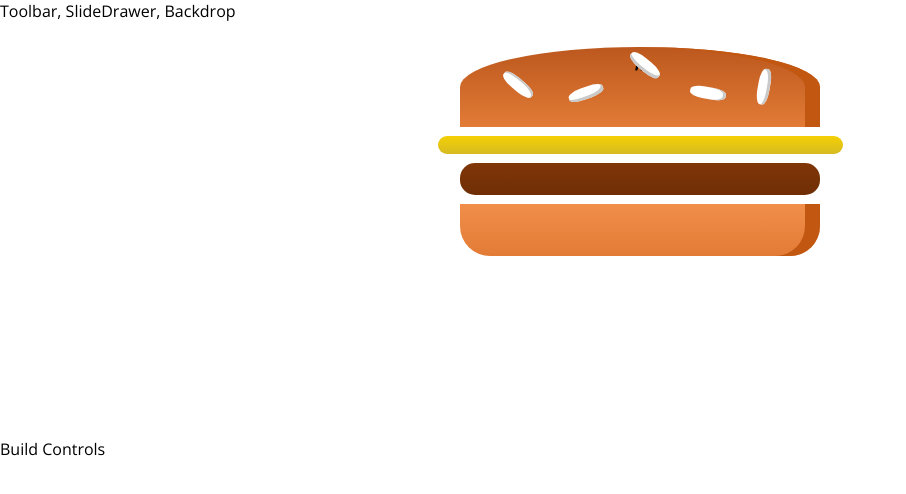
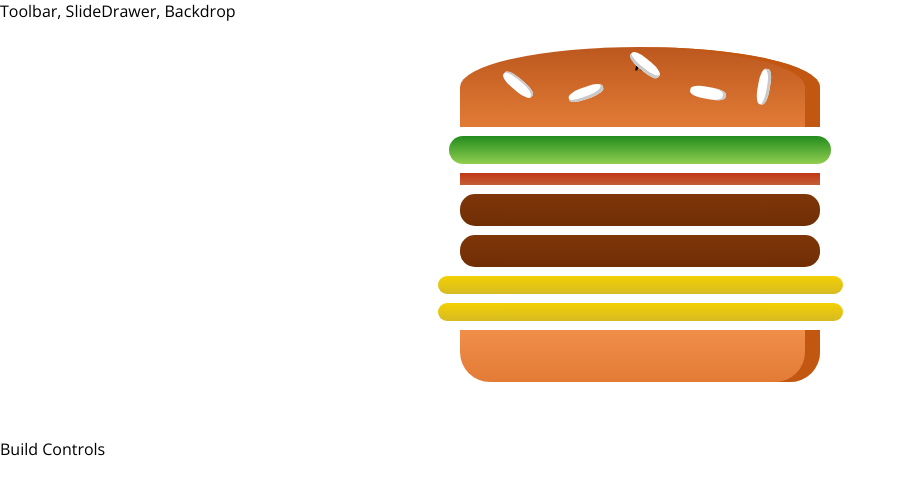
Before and after one commit to anson1138/react16-complete-guide, a React (Create React App) app in the folder burgerbuilder/burgerbuilder/: page / in a window 1280 px wide. Shown: the top 494 px of the page, without its empty margins (0-906 px from the left). Built offline with nearby package versions, Linux system fonts and the light colour scheme.

Commit message:
add dynamic burger ingredients array map function

```diff
--- a/burgerbuilder/burgerbuilder/src/components/Burger/Burger.js
+++ b/burgerbuilder/burgerbuilder/src/components/Burger/Burger.js
@@ -3,11 +3,17 @@
 import BurgerIngredient from './BurgerIngredient/BurgerIngredient';
 
 const burger = (props) => {
+    const transformedIngredients = Object.keys(props.ingredients)
+        .map(igKey => {
+            return [...Array(props.ingredients[igKey])].map((_, i) => {
+                return <BurgerIngredient key={igKey + i} type={igKey} />;
+            });
+
+        });
     return (
         <div className={classes.Burger}>
         <BurgerIngredient type="bread-top"/>
-        <BurgerIngredient type="cheese"/>
-        <BurgerIngredient type="meat"/>
+        {transformedIngredients}
         <BurgerIngredient type="bread-bottom"/>
 
         </div>
--- a/burgerbuilder/burgerbuilder/src/containers/BurgerBuilder/BurgerBuilder.js
+++ b/burgerbuilder/burgerbuilder/src/containers/BurgerBuilder/BurgerBuilder.js
@@ -3,10 +3,18 @@
 import Burger from '../../components/Burger/Burger';
 
 class BurgerBuilder extends Component {
+    state = {
+        ingredients: {
+            "salad": 1,
+            "bacon": 1,
+            "meat": 2,
+            "cheese": 2
+        }
+    }
     render () {
         return (
             <Aux>
-                <Burger />
+                <Burger ingredients={this.state.ingredients} />
                 <div>Build Controls</div>
             </Aux>
         );
```
